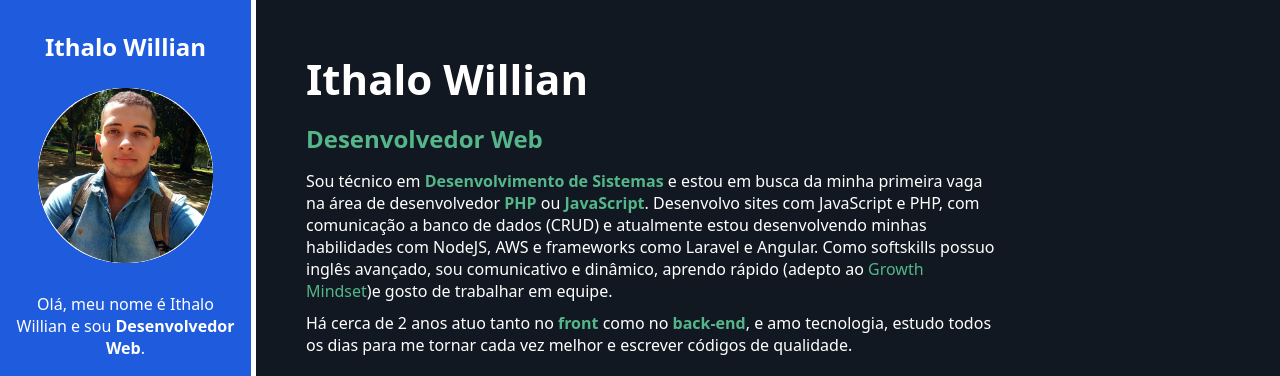
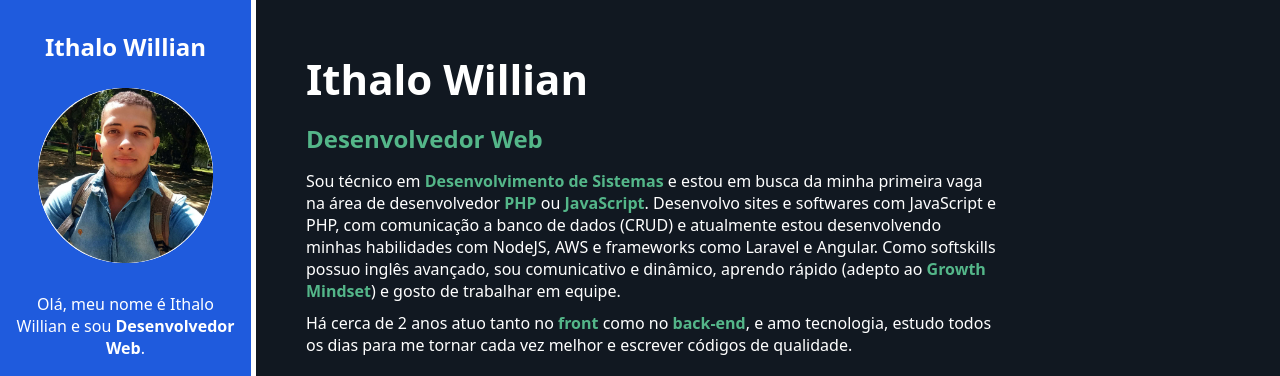
Before and after one commit to zIthalo/my-portfolio, a plain HTML site: page index.html in a window 1280 px wide. Shown: the top 376 px of the page. Drawn offline with nearby package versions, Linux system fonts and the light colour scheme.

Commit message:
Update index.html

```diff
--- a/index.html
+++ b/index.html
@@ -32,7 +32,7 @@
     <section id="about-container">
       <h1 id="name">Ithalo Willian</h1>
       <p id="title"><span class="highlight">Desenvolvedor Web</span></p>
-      <p class="description">Sou técnico em <strong><span class="highlight">Desenvolvimento de Sistemas</span></strong> e estou em busca da minha primeira vaga na área de desenvolvedor <strong><span class="highlight">PHP</span></strong> ou <strong><span class="highlight">JavaScript</span></strong>. Desenvolvo sites com JavaScript e PHP, com comunicação a banco de dados (CRUD) e atualmente estou desenvolvendo minhas habilidades com NodeJS, AWS e frameworks como Laravel e Angular. Como softskills possuo inglês avançado, sou comunicativo e dinâmico, aprendo rápido (adepto ao <span class="highlight">Growth Mindset</span>)e gosto de trabalhar em equipe.</p>
+      <p class="description">Sou técnico em <strong><span class="highlight">Desenvolvimento de Sistemas</span></strong> e estou em busca da minha primeira vaga na área de desenvolvedor <strong><span class="highlight">PHP</span></strong> ou <strong><span class="highlight">JavaScript</span></strong>. Desenvolvo sites e softwares com JavaScript e PHP, com comunicação a banco de dados (CRUD) e atualmente estou desenvolvendo minhas habilidades com NodeJS, AWS e frameworks como Laravel e Angular. Como softskills possuo inglês avançado, sou comunicativo e dinâmico, aprendo rápido (adepto ao <strong><span class="highlight">Growth Mindset</span></strong>) e gosto de trabalhar em equipe.</p>
       <p class="description">Há cerca de 2 anos atuo tanto no <strong><span class="highlight">front</span></strong> como no <strong><span class="highlight">back-end</span></strong>, e amo tecnologia, estudo todos os dias para me tornar cada vez melhor e escrever códigos de qualidade.</p>
       <a href="https://github.com/zIthalo" id="btn-projects" target="_blank"><ion-icon name="share-social-outline"></ion-icon> <abbr title="Ir ao GitHub"><span>Ver Projetos</span></abbr></a>
       <h2 id="skills-section-title">Minhas Skills</h2>
```
